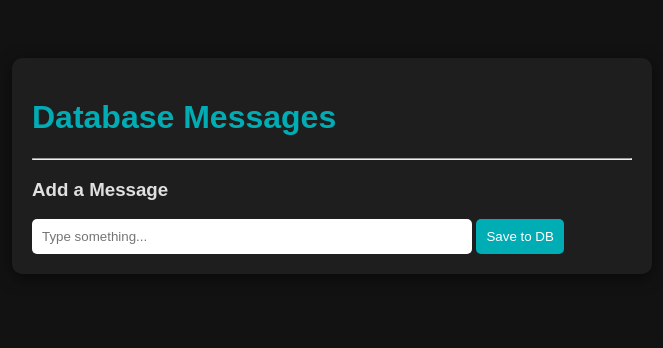
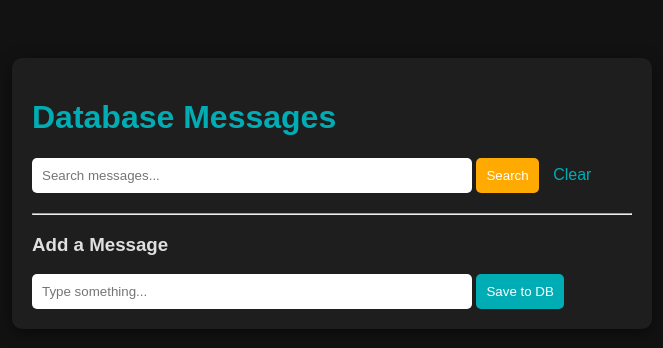
Before and after one commit to piperoldan/myapp, a Flask app: page / in a window 1280 px wide. Shown: the top 348 px of the page, without its empty margins (308-971 px from the left). Run offline with Flask 3, Linux system fonts and the light colour scheme.

Commit message:
Added a search bar

```diff
--- a/app.py
+++ b/app.py
@@ -1,3 +1,4 @@
+import time
 from flask import Flask, render_template, request, redirect
 from sqlalchemy import create_engine, Column, Integer, String
 from sqlalchemy.ext.declarative import declarative_base
@@ -17,12 +18,35 @@ class Message(Base):
     id = Column(Integer, primary_key=True)
     text = Column(String(100))
 
-Base.metadata.create_all(engine)
+# --- NEW RETRY LOGIC ---
+def init_db():
+    retries = 5
+    while retries > 0:
+        try:
+            Base.metadata.create_all(engine)
+            print("Successfully connected to the database!")
+            return
+        except Exception as e:
+            print(f"Database not ready yet... retrying in 5 seconds. ({retries} retries left)")
+            time.sleep(5)
+            retries -= 1
+    print("Could not connect to database. Check your config.")
+
+init_db()
+# -----------------------
 
 @app.route('/')
 def home():
+    search_query = request.args.get('search')
     session = Session()
-    messages = session.query(Message).all()
+
+    if search_query:
+        # This filters the database for messages that "contain" the search text
+        messages = session.query(Message).filter(Message.text.contains(search_query)).all()
+    else:
+        # Otherwise, show everything
+        messages = session.query(Message).all()
+
     session.close()
     return render_template('index.html', messages=messages)
 
--- a/templates/index.html
+++ b/templates/index.html
@@ -15,6 +15,11 @@
 <body>
     <div class="container">
         <h1>Database Messages</h1>
+        <form action="/" method="GET" style="margin-bottom: 20px;">
+            <input type="text" name="search" placeholder="Search messages..." value="{{ request.args.get('search', '') }}">
+            <button type="submit" style="background: #ffaa00;">Search</button>
+            <a href="/" style="color: #00adb5; margin-left: 10px; text-decoration: none;">Clear</a>
+        </form>
         <ul>
             {% for m in messages %}
             <li>{{ m.text }}</li>
```
